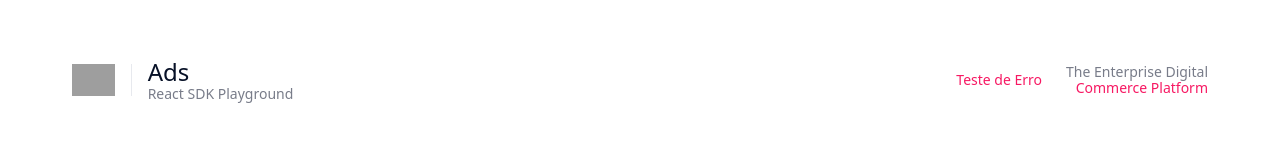
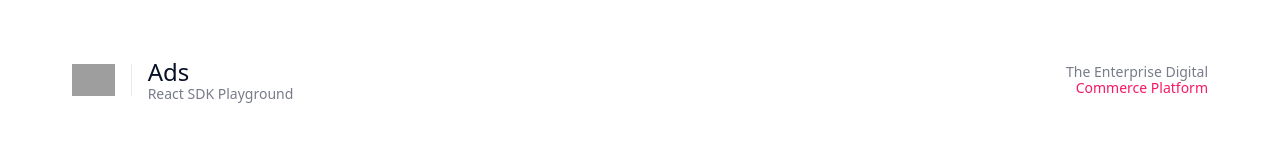
Before and after one commit to vtex/ads-js, a React (Vite) app in the folder packages/playground/: page / in a window 1280 px wide. Shown: the top 160 px of the page. Built offline with nearby package versions, Linux system fonts and the light colour scheme; grey boxes are pictures that could not be loaded.

Commit message:
refactor: revert Header.tsx

```diff
--- a/packages/playground/src/components/Header.tsx
+++ b/packages/playground/src/components/Header.tsx
@@ -1,10 +1,6 @@
 import React from "react";
 
-interface HeaderProps {
-  onNavigateHome?: () => void;
-}
-
-export function Header({ onNavigateHome }: HeaderProps) {
+export function Header() {
   return (
     <header className="bg-white border-b border-vtex-gray-winter">
       <div className="vtex-container">
@@ -23,36 +19,11 @@ export function Header({ onNavigateHome }: HeaderProps) {
               </p>
             </div>
           </div>
-          <div className="flex items-center space-x-6">
-            <nav className="flex items-center space-x-4">
-              {onNavigateHome && (
-                <button
-                  onClick={onNavigateHome}
-                  className="text-sm text-vtex-pink hover:text-vtex-pink-dark font-medium transition-colors"
-                >
-                  ← Voltar
-                </button>
-              )}
-              <a
-                href="?test-error"
-                className="text-sm text-vtex-pink hover:text-vtex-pink-dark font-medium transition-colors"
-                onClick={(e) => {
-                  e.preventDefault();
-                  const url = new URL(window.location.href);
-                  url.searchParams.set("test-error", "");
-                  window.history.pushState({}, "", url.toString());
-                  window.dispatchEvent(new PopStateEvent("popstate"));
-                }}
-              >
-                Teste de Erro
-              </a>
-            </nav>
-            <div className="text-right">
-              <p className="text-sm text-vtex-gray">The Enterprise Digital</p>
-              <p className="text-sm text-vtex-pink font-medium -mt-1">
-                Commerce Platform
-              </p>
-            </div>
+          <div className="text-right">
+            <p className="text-sm text-vtex-gray">The Enterprise Digital</p>
+            <p className="text-sm text-vtex-pink font-medium -mt-1">
+              Commerce Platform
+            </p>
           </div>
         </div>
       </div>
```
